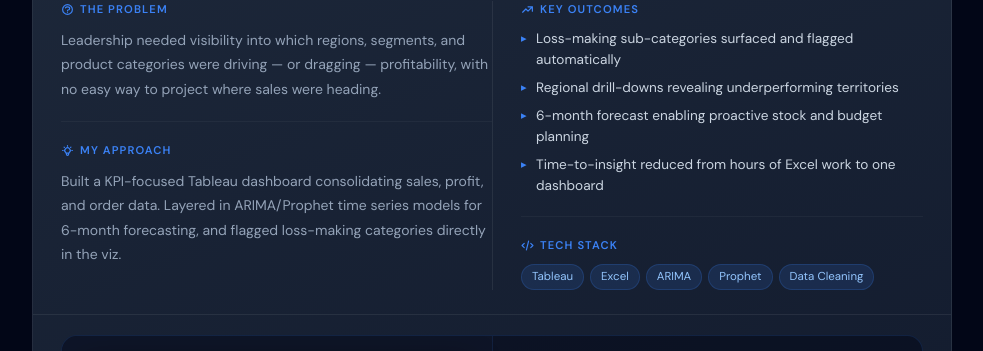
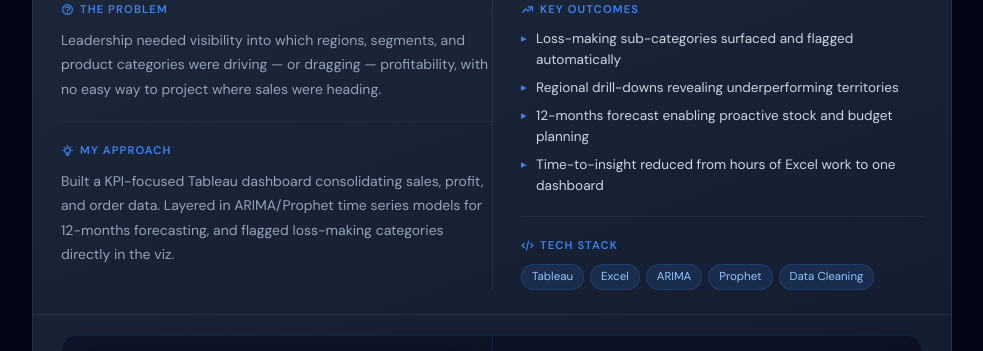
Before and after one commit to timmaina-devhub/timmaina-devhub.github.io, a Jekyll site: the page built from projects.html, in a window 1280 px wide and 1400 px high, scrolled down 536 px. Shown: the part 153-504 px from the top of the window, without its empty margins (148-1131 px from the left). Built offline with Jekyll 4.4.1, drawn with Linux system fonts in a browser that asks for light colours; some of the changed text lies outside the part shown.

Commit message:
Update projects.html

```diff
--- a/projects.html
+++ b/projects.html
@@ -107,7 +107,7 @@ title: Projects
             <svg width="13" height="13" fill="none" viewBox="0 0 24 24" stroke="currentColor" stroke-width="2.2"><path stroke-linecap="round" stroke-linejoin="round" d="M9.663 17h4.673M12 3v1m6.364 1.636l-.707.707M21 12h-1M4 12H3m3.343-5.657l-.707-.707m2.828 9.9a5 5 0 117.072 0l-.548.547A3.374 3.374 0 0014 18.469V19a2 2 0 11-4 0v-.531c0-.895-.356-1.754-.988-2.386l-.548-.547z"/></svg>
             My Approach
           </h4>
-          <p>Built a KPI-focused Tableau dashboard consolidating sales, profit, and order data. Layered in ARIMA/Prophet time series models for 6-month forecasting, and flagged loss-making categories directly in the viz.</p>
+          <p>Built a KPI-focused Tableau dashboard consolidating sales, profit, and order data. Layered in ARIMA/Prophet time series models for 12-months forecasting, and flagged loss-making categories directly in the viz.</p>
         </div>
       </div>
       <div class="pj__col">
@@ -119,7 +119,7 @@ title: Projects
           <ul class="pj__bullets">
             <li>Loss-making sub-categories surfaced and flagged automatically</li>
             <li>Regional drill-downs revealing underperforming territories</li>
-            <li>6-month forecast enabling proactive stock and budget planning</li>
+            <li>12-months forecast enabling proactive stock and budget planning</li>
             <li>Time-to-insight reduced from hours of Excel work to one dashboard</li>
           </ul>
         </div>
@@ -216,7 +216,7 @@ title: Projects
       <span class="pj__badge pj__badge--done">✓ Completed</span>
     </div>
 
-    <h2 class="pj__title">Customer Churn Analysis &amp; Segmentation</h2>
+    <h2 class="pj__title">Customer Segmentation &amp; Churn Prediction Platform</h2>
     <p class="pj__hook">Why do customers leave — and who is most at risk right now? This end-to-end project answers both questions using machine learning and RFM segmentation, turning raw e-commerce data into a clear, actionable retention playbook.</p>
 
     <div class="pj__content">
@@ -339,7 +339,7 @@ title: Projects
       <span class="pj__badge pj__badge--wip">⚡ In Progress</span>
     </div>
 
-    <h2 class="pj__title">Fraud Detection Command Centre</h2>
+    <h2 class="pj__title">FINANCE FRAUD DETECTION SYSTEM</h2>
     <p class="pj__hook">Financial fraud hides in behavioural patterns — not just transaction amounts. This end-to-end system engineers the right signals, trains a model to catch them, and surfaces everything through a real-time Tableau command centre built for fraud analysts.</p>
 
     <div class="pj__content">
```
